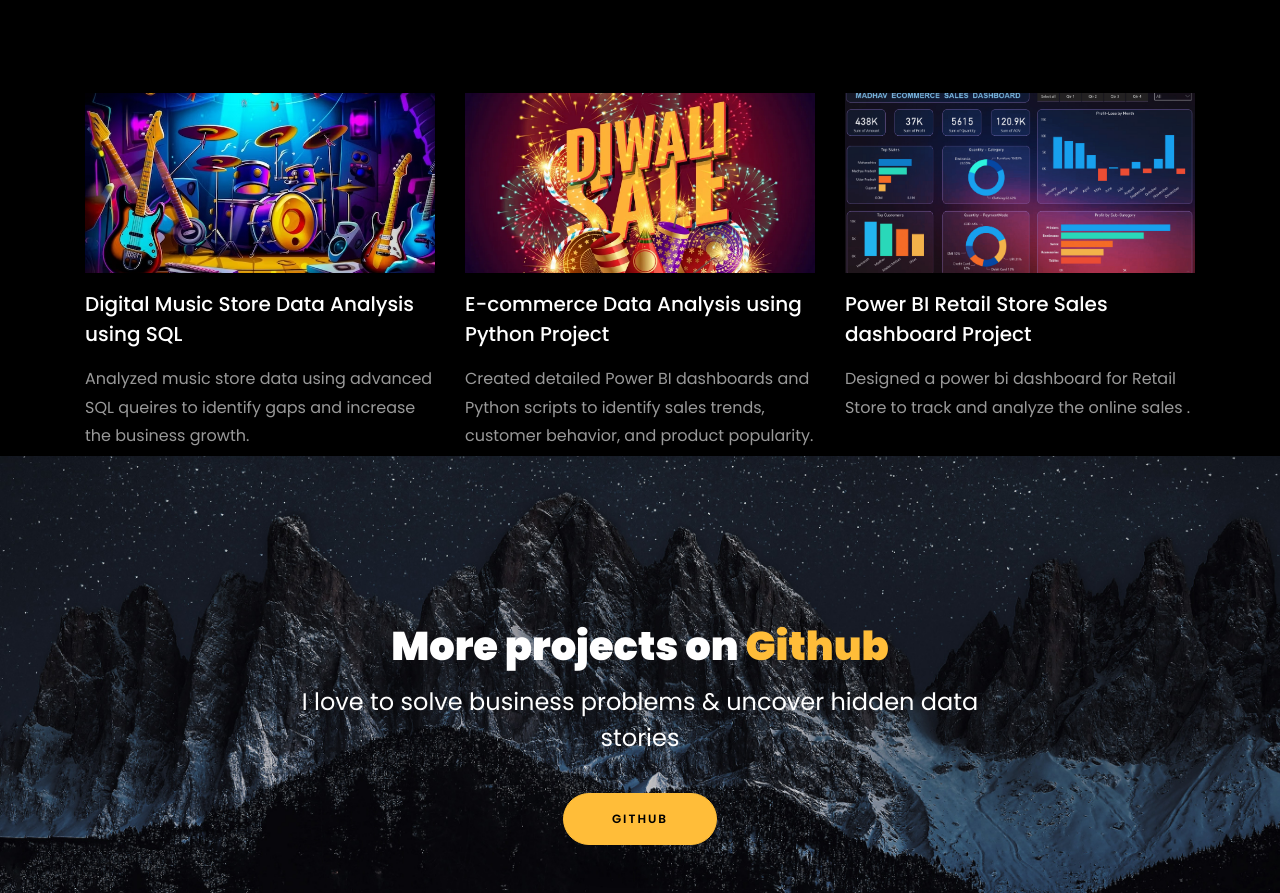
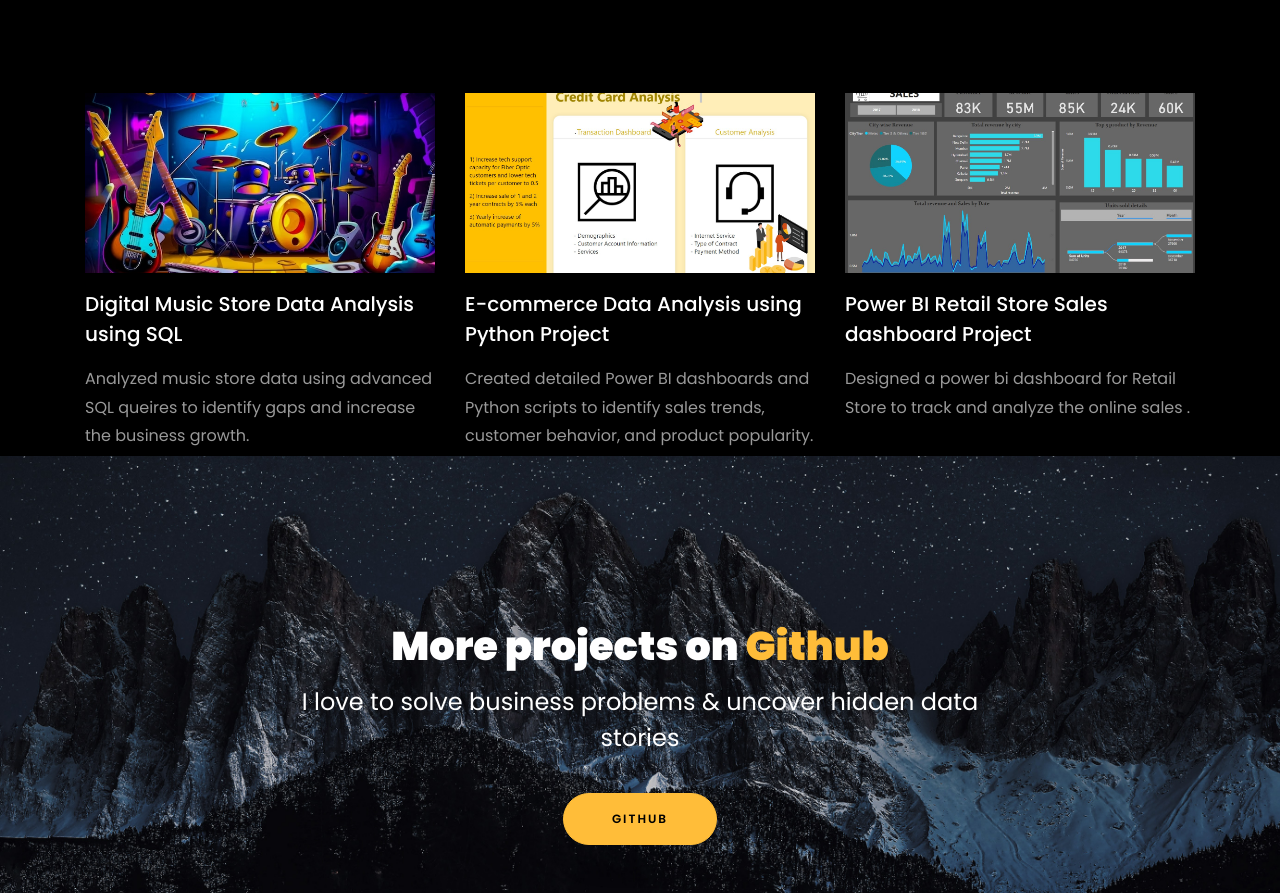
Before and after one commit to vishwanaik67/.github.io, a plain HTML site: page index.html in a window 1280 px wide. Shown: the part 3002-3895 px from the top of the page. Drawn offline with Linux system fonts and the light colour scheme; files whose address does not match are found by name.

Commit message:
Update index.html

```diff
--- a/index.html
+++ b/index.html
@@ -418,7 +418,7 @@
           </div>
           <div class="col-md-4 d-flex ftco-animate">
           	<div class="blog-entry justify-content-end">
-              <a href="https://github.com/vishwanaik67/E-commerce-Data-Analysis-Project-" class="block-20 zoom-effect" style="background-image: url('images/proj_2.jpg');">
+              <a href="https://github.com/vishwanaik67/E-commerce-Data-Analysis-Project-" class="block-20 zoom-effect" style="background-image: url('images/proj_2.0.jpg');">
               </a>
               <div class="text mt-3 float-right d-block">
 
@@ -430,7 +430,7 @@
           </div>
           <div class="col-md-4 d-flex ftco-animate">
           	<div class="blog-entry">
-              <a href="https://github.com/vishwanaik67/Retail_store-Analysis/blob/main/README.md" class="block-20 zoom-effect" style="background-image: url('images/proj_3.jpg');">
+              <a href="https://github.com/vishwanaik67/Retail_store-Analysis/blob/main/README.md" class="block-20 zoom-effect" style="background-image: url('images/proj_3.0.jpg');">
               </a>
               <div class="text mt-3 float-right d-block">
 
```
